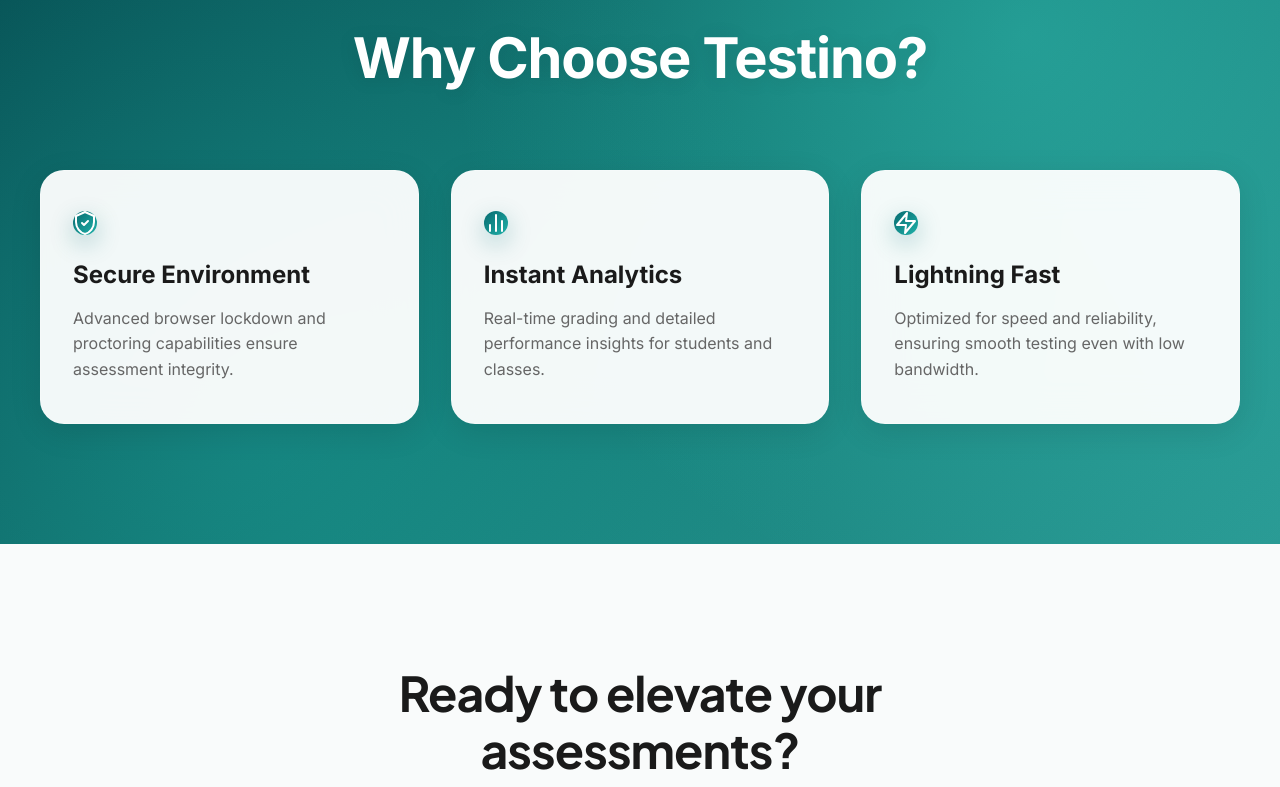
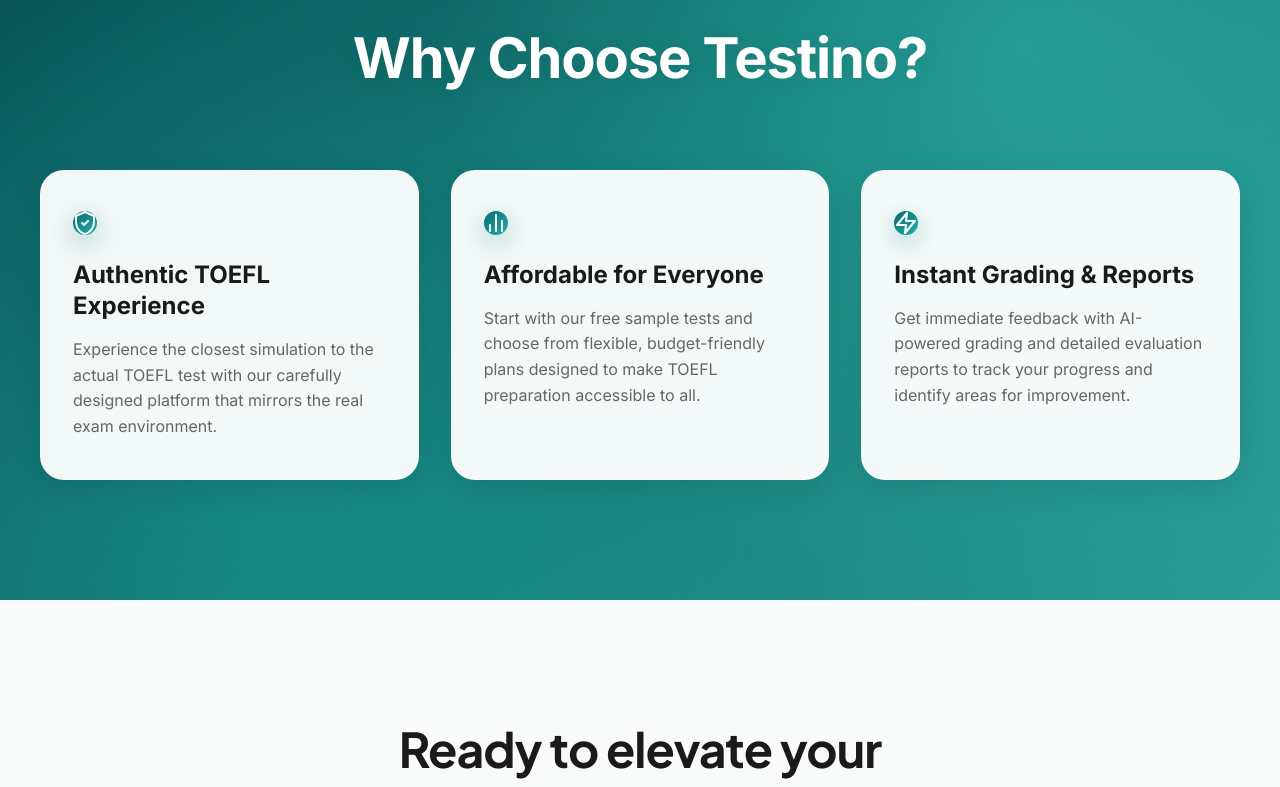
Before and after one commit to burnerlee/tofulu, a React (Vite) app in the folder landing/: page / in a window 1280 px wide. Shown: the part 911-1698 px from the top of the page. Built offline with nearby package versions, Linux system fonts and the light colour scheme; no server answers.

Commit message:
fix feature text

```diff
--- a/landing/src/components/Features.jsx
+++ b/landing/src/components/Features.jsx
@@ -55,9 +55,9 @@
                 <path d="M9 12L11 14L15 10" stroke="white" strokeWidth="2" strokeLinecap="round" strokeLinejoin="round"/>
               </svg>
             </div>
-            <h3 className="feature-heading">Secure Environment</h3>
+            <h3 className="feature-heading">Authentic TOEFL Experience</h3>
             <p className="feature-description">
-              Advanced browser lockdown and proctoring capabilities ensure assessment integrity.
+              Experience the closest simulation to the actual TOEFL test with our carefully designed platform that mirrors the real exam environment.
             </p>
           </div>
 
@@ -70,9 +70,9 @@
                 <path d="M18 20V10M12 20V4M6 20V14" stroke="white" strokeWidth="2" strokeLinecap="round" strokeLinejoin="round"/>
               </svg>
             </div>
-            <h3 className="feature-heading">Instant Analytics</h3>
+            <h3 className="feature-heading">Affordable for Everyone</h3>
             <p className="feature-description">
-              Real-time grading and detailed performance insights for students and classes.
+              Start with our free sample tests and choose from flexible, budget-friendly plans designed to make TOEFL preparation accessible to all.
             </p>
           </div>
 
@@ -85,9 +85,9 @@
                 <path d="M13 2L3 14H12L11 22L21 10H12L13 2Z" stroke="white" strokeWidth="2" strokeLinecap="round" strokeLinejoin="round"/>
               </svg>
             </div>
-            <h3 className="feature-heading">Lightning Fast</h3>
+            <h3 className="feature-heading">Instant Grading & Reports</h3>
             <p className="feature-description">
-              Optimized for speed and reliability, ensuring smooth testing even with low bandwidth.
+              Get immediate feedback with AI-powered grading and detailed evaluation reports to track your progress and identify areas for improvement.
             </p>
           </div>
         </div>
```
